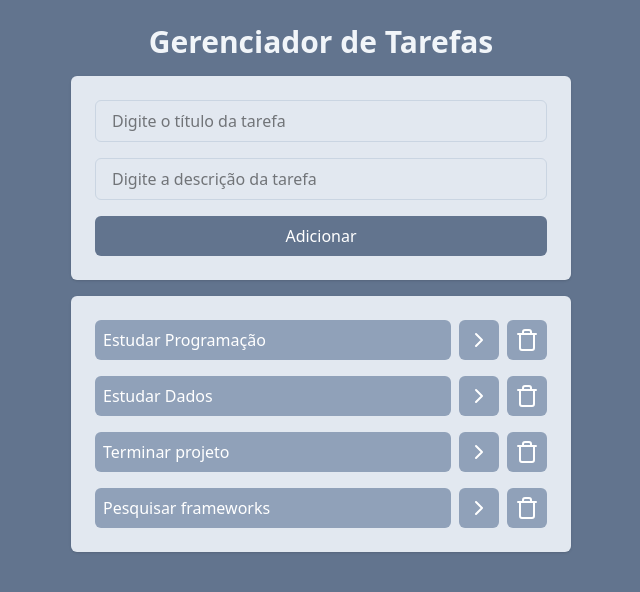
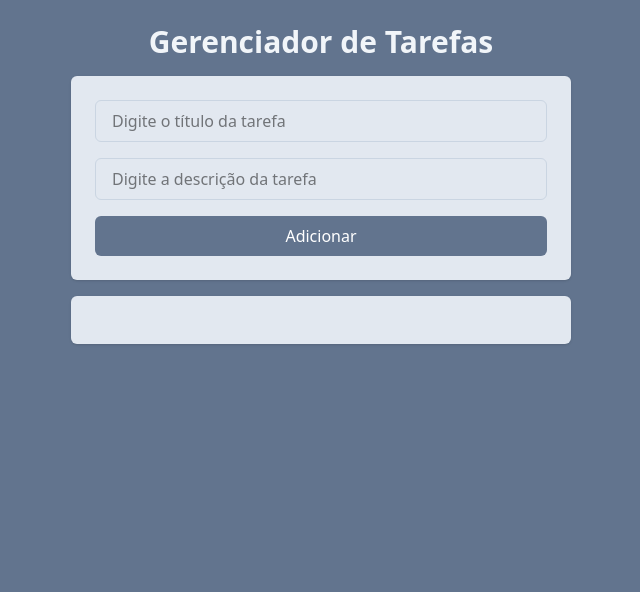
Before and after one commit to amandaambrosiov/estudos-react, a React (Vite) app: page / in a window 1280 px wide. Shown: the top 592 px of the page, without its empty margins (319-959 px from the left). Built offline with nearby package versions, Linux system fonts and the light colour scheme.

Commit message:
adcionei a função de salvar as tasks no localStorage

```diff
--- a/src/App.jsx
+++ b/src/App.jsx
@@ -3,38 +3,16 @@
 import "./App.css";
 import { useState } from "react";
 import { v4 } from "uuid";
+import { useEffect } from "react";
 
 function App() {
-  const [tasks, setTasks] = useState([
-    {
-      id: 1,
-      title: "Estudar Programação",
-      description:
-        "Estudar programação para se tornar um desenvolvedor full-stack.",
-      isCompleted: false,
-    },
-    {
-      id: 2,
-      title: "Estudar Dados",
-      description:
-        "Estudar programação para se tornar um desenvolvedor full-stack.",
-      isCompleted: false,
-    },
-    {
-      id: 3,
-      title: "Terminar projeto",
-      description:
-        "Estudar programação para se tornar um desenvolvedor full-stack.",
-      isCompleted: false,
-    },
-    {
-      id: 4,
-      title: "Pesquisar frameworks",
-      description:
-        "Estudar programação para se tornar um desenvolvedor full-stack.",
-      isCompleted: false,
-    },
-  ]);
+  const [tasks, setTasks] = useState(
+    JSON.parse(localStorage.getItem("tasks")) || []
+  );
+
+  useEffect(() => {
+    localStorage.setItem("tasks", JSON.stringify(tasks));
+  }, [tasks]);
 
   function onTaskClick(taskId) {
     const newTasks = tasks.map((task) => {
```
